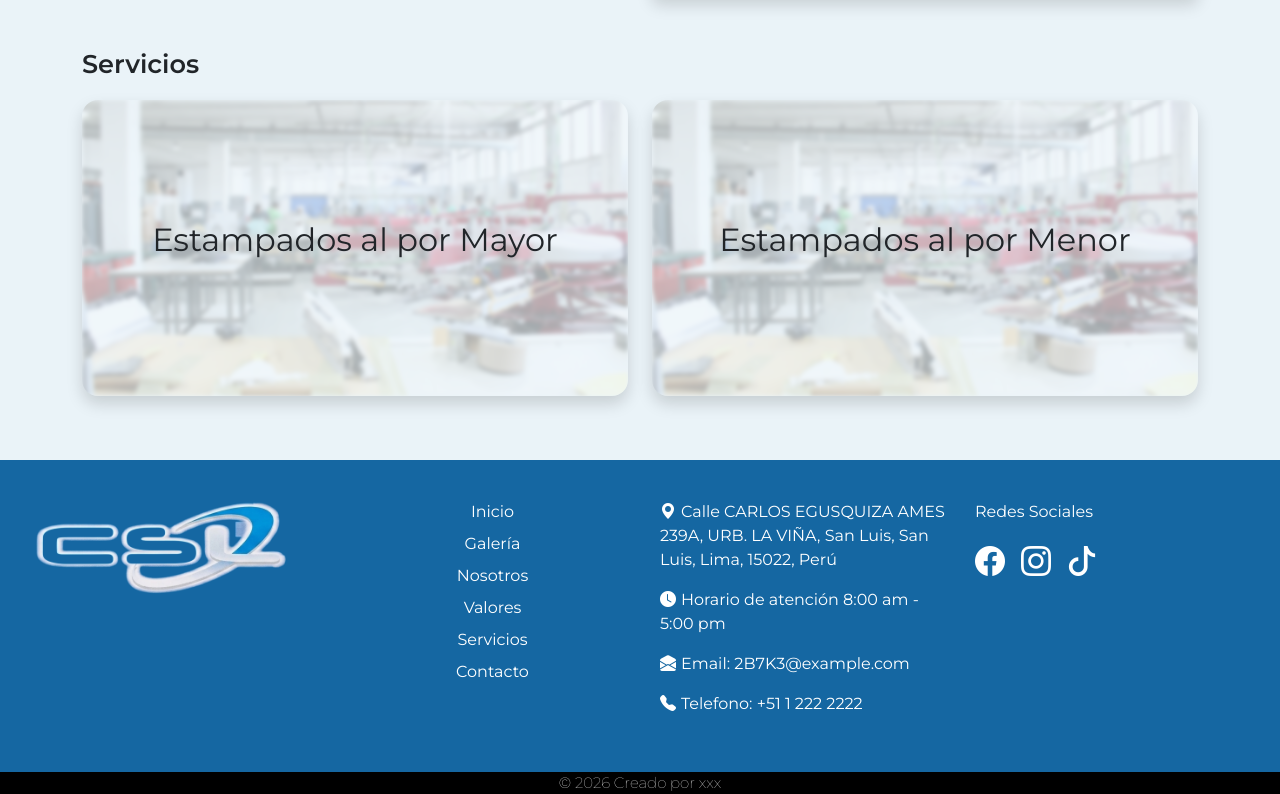
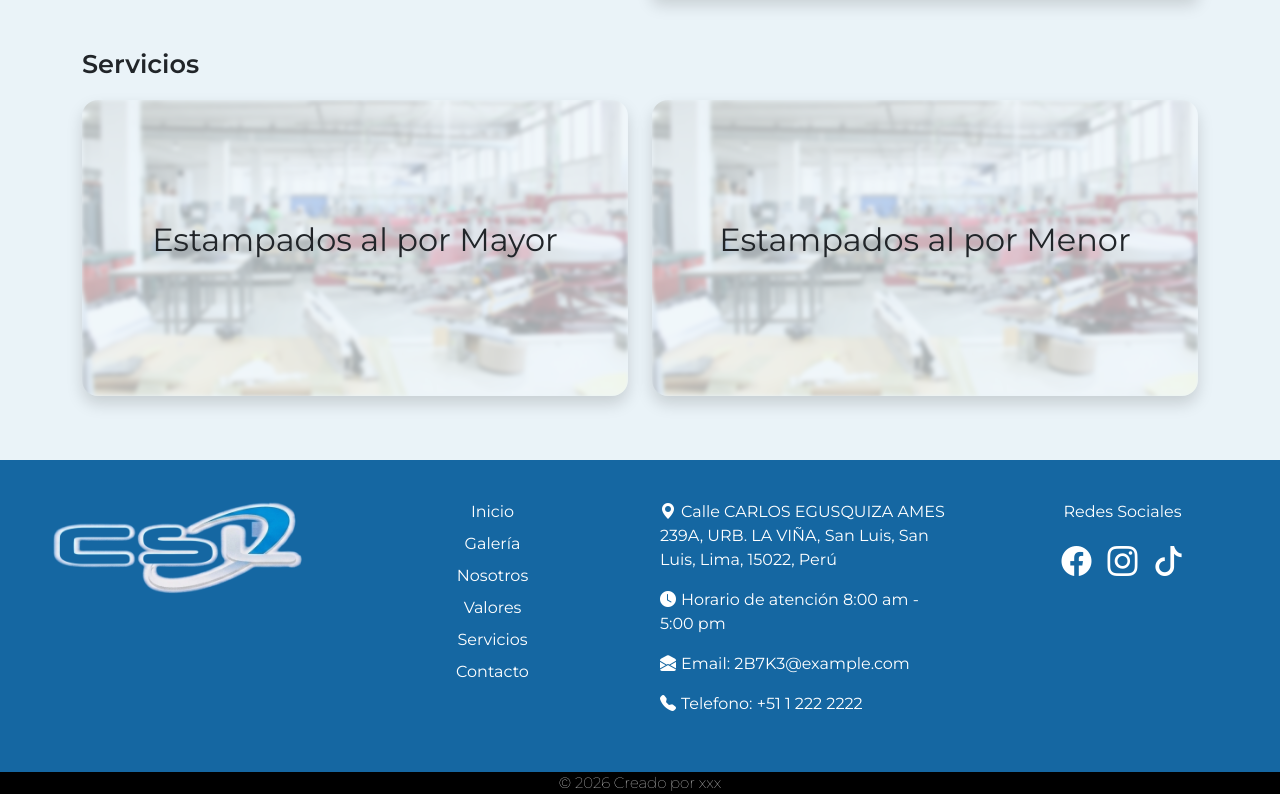
Before and after one commit to lu2311/san-lorenzo, a plain HTML site: page index.html in a window 1280 px wide. Shown: the part 1871-2665 px from the top of the page. Drawn offline with nearby package versions, Linux system fonts and the light colour scheme.

Commit message:
Correccion

```diff
--- a/index.html
+++ b/index.html
@@ -239,7 +239,7 @@
   <!--Footer-->
   <footer id="footer" class="footer container-fluid gap-5">
     <div class="row footer-container">
-      <div class="col-md-3">
+      <div class="col-md-3 text-center">
         <img src="Gemini_Generated_Image_xn8ldaxn8ldaxn8l-Photoroom.png" alt="" style="height: 100px;">
       </div>
       <div class="col-md-3 d-flex flex-column links gap-2 text-center">
@@ -257,9 +257,9 @@
         <p><i class="bi bi-envelope-open-fill"></i>Email: 2B7K3@example.com</p>
         <p><i class="bi bi-telephone-fill"></i>Telefono: +51 1 222 2222</p>
       </div>
-      <div class="col-md-3">
+      <div class="col-md-3 text-center">
         <p>Redes Sociales</p>
-        <div class="contenedor-iconos d-flex gap-3">
+        <div class="contenedor-iconos d-flex gap-3 justify-content-center align-items-center">
           <a href="">
             <div class="icono-red"><i class="bi bi-facebook"></i></div>
           </a>
--- a/styles/style.css
+++ b/styles/style.css
@@ -199,7 +199,7 @@ html {
   width: 70px;
   height: 70px;
   bottom: 40px;
-  right: 50px;
+  right: 20px;
   background-color: #25d366;
   color: #fff;
   display: flex;
@@ -294,6 +294,7 @@ html {
     margin: 0;
     padding: 0;
     text-align: left;
+    overflow:scroll;
   }
 
   .titulo-servicio {
@@ -306,6 +307,8 @@ html {
     display: block;
   }
 }
+
+
 
 /*Footer*/
 .footer {
```
